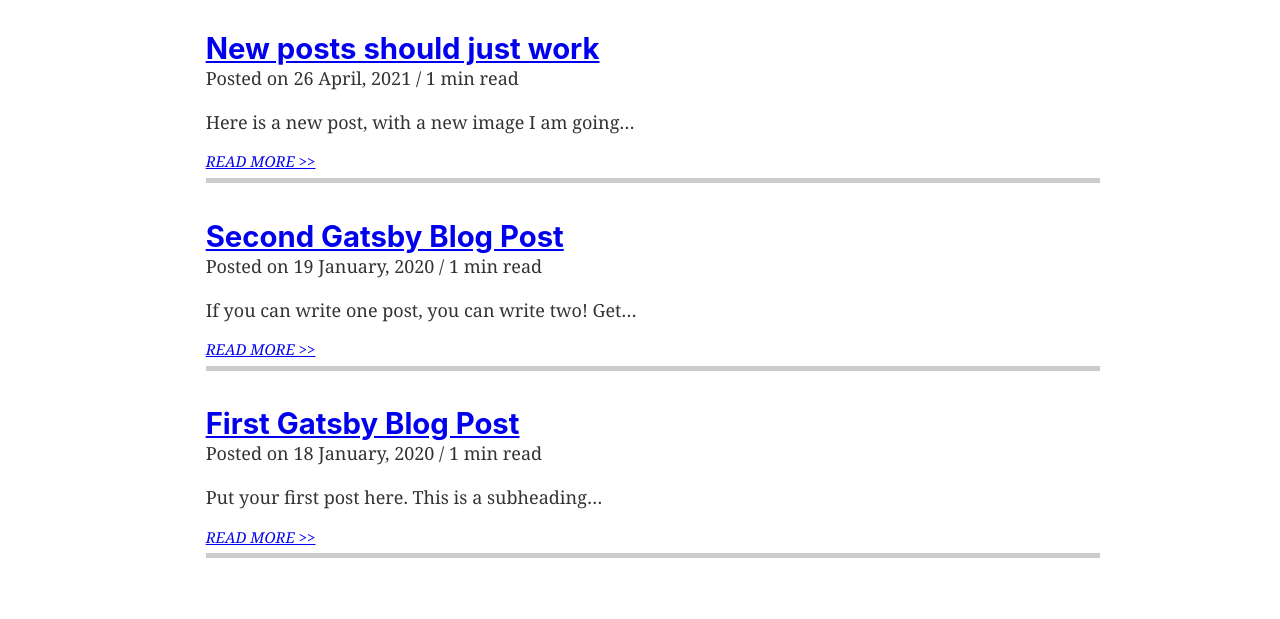
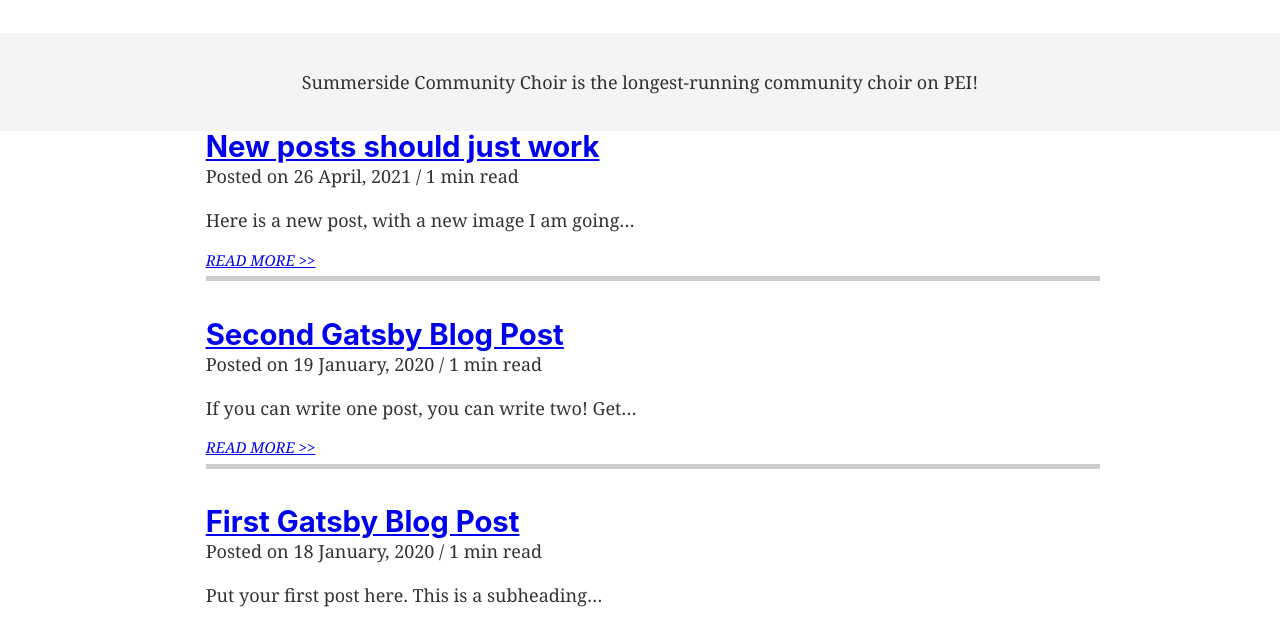
Before and after one commit to sarah11918/sccplayground, a Gatsby site: page /blog in a window 1280 px wide. Shown: the part 156-775 px from the top of the page. Built offline with nearby package versions, Linux system fonts and the light colour scheme; Gatsby itself is replaced by a stand-in of ours.

Commit message:
moved banner into layout (from index) to get it to span entire width of page

```diff
--- a/src/components/layout.js
+++ b/src/components/layout.js
@@ -27,6 +27,8 @@ const Layout = ({ children }) => {
   return (
     <>
       <Header siteTitle={data.site.siteMetadata?.title || `Title`} />
+      <div style={{ margin: `0 auto`,
+         backgroundColor: `#f4f4f4`, padding: `2em`, textAlign: `center`}}>Summerside Community Choir is the longest-running community choir on PEI!</div>
       <div
         style={{
           margin: `0 auto`,
--- a/src/pages/index.js
+++ b/src/pages/index.js
@@ -7,7 +7,6 @@ import SEO from "../components/seo"
 const IndexPage = () => (
   <Layout>
     <SEO title="Home" />
-    <div style={{backgroundColor: `#f4f4f4`, padding: `2em`, textAlign: `center`}}>Summerside Community Choir is the longest-running community choir on PEI!</div>
     <ul>
       <li><Link to="/blog/">News</Link></li>
       <li><Link to="/about/">About</Link></li>
```
